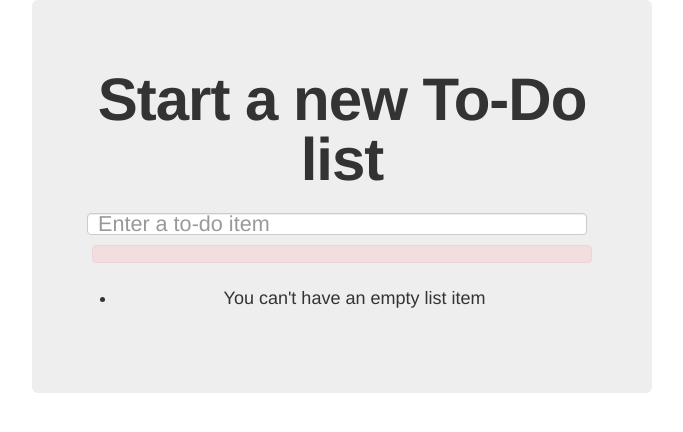
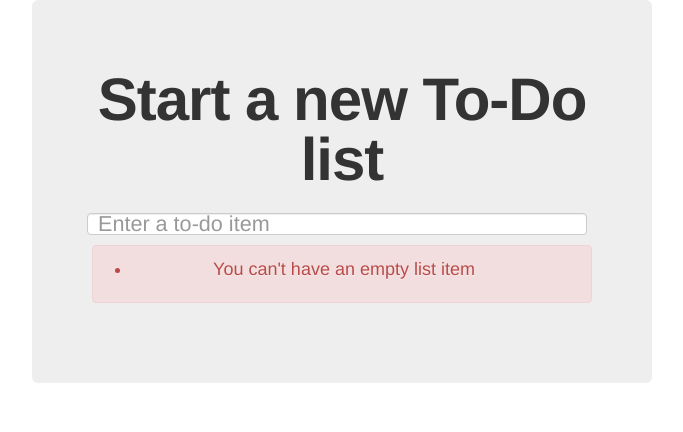
Before and after one commit to spncrlkt/tdd, a Django app: page /lists/new in a window 1280 px wide. Shown: the top 432 px of the page, without its empty margins (298-981 px from the left). Run offline with Django 3.2, Linux system fonts and the light colour scheme; some libraries are stand-ins or nearby versions.

Commit message:
Fix error div

```diff
--- a/superlists/lists/templates/home.html
+++ b/superlists/lists/templates/home.html
@@ -5,7 +5,7 @@
 		{{ form.text }}
 		{% csrf_token %}
 		{% if form.errors %}
-			<p class="alert alert-error">{{ form.text.errors }}</p>
+			<div class="alert alert-error">{{ form.text.errors }}</div>
 		{% endif %}
 	</form>
 {% endblock %}
```
